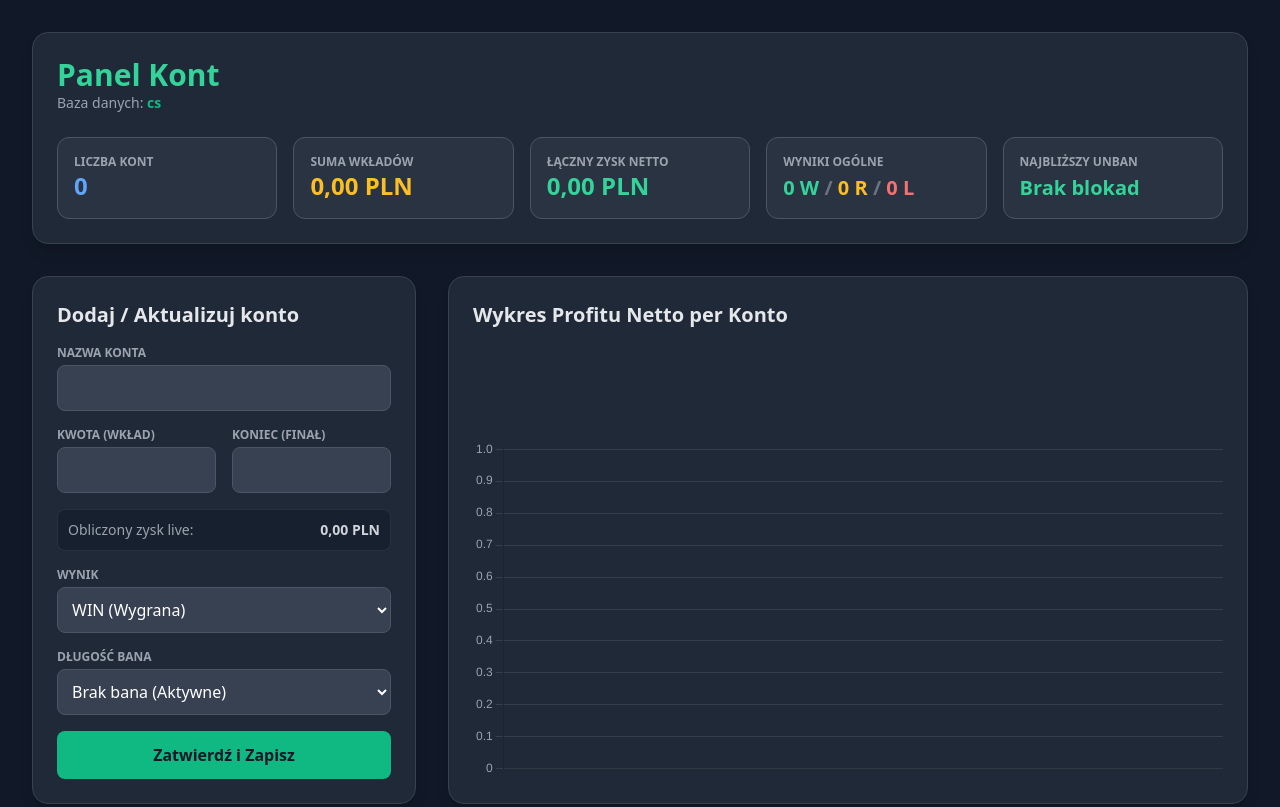
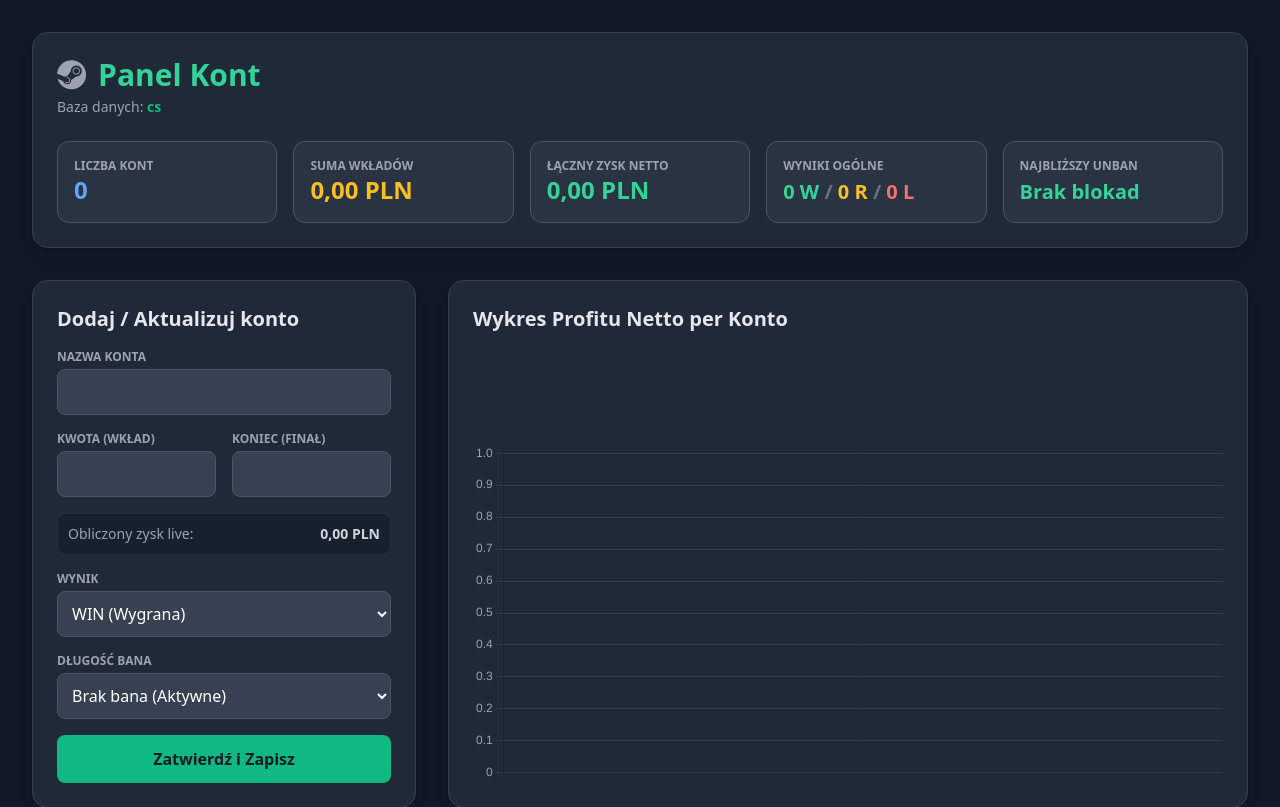
Before and after one commit to qexo4/cs-manager, a PHP site: page / in a window 1280 px wide. Shown: the top 807 px of the page. Run offline with PHP 8.4, Linux system fonts and the light colour scheme; data that the repository does not hold is empty; some libraries are stand-ins or nearby versions.

Commit message:
Update index.php

```diff
--- a/index.php
+++ b/index.php
@@ -49,8 +49,11 @@ $chartData = array_reverse($chartData);
     <meta charset="UTF-8">
     <meta name="viewport" content="width=device-width, initial-scale=1.0">
     <title>Manager Kont - cs</title>
+    <link rel="icon" type="image/png" href="https://upload.wikimedia.org/wikipedia/commons/8/83/Steam_icon_logo.svg">
+
     <script src="https://cdn.tailwindcss.com"></script>
     <script src="https://cdn.jsdelivr.net/npm/chart.js"></script>
+    <link rel="stylesheet" href="https://cdnjs.cloudflare.com/ajax/libs/font-awesome/6.5.1/css/all.min.css">
 </head>
 <body class="bg-gray-900 text-gray-100 font-sans antialiased min-h-screen p-4 md:p-8">
 
@@ -58,8 +61,10 @@ $chartData = array_reverse($chartData);
 
         <header class="bg-gray-800 p-6 rounded-2xl shadow-lg border border-gray-700 space-y-4">
             <div>
-                <h1 class="text-3xl font-bold text-emerald-400">Panel Kont</h1>
-                <p class="text-gray-400 text-sm">Baza danych: <span class="text-emerald-500 font-semibold">cs</span></p>
+                <h1 class="text-3xl font-bold text-emerald-400 flex items-center">
+                    <i class="fa-brands fa-steam mr-3 text-gray-400"></i> Panel Kont
+                </h1>
+                <p class="text-gray-400 text-sm mt-1">Baza danych: <span class="text-emerald-500 font-semibold">cs</span></p>
             </div>
 
             <div class="grid grid-cols-2 md:grid-cols-3 lg:grid-cols-5 gap-4 pt-2">
@@ -130,6 +135,7 @@ $chartData = array_reverse($chartData);
                         <label class="block text-xs font-semibold text-gray-400 uppercase mb-1">Długość bana</label>
                         <select name="ban_days" id="ban-days-select" class="w-full bg-gray-700 border border-gray-600 rounded-lg p-2.5 text-white focus:ring-2 focus:ring-emerald-500 focus:outline-none" onchange="toggleCustomDateInput()">
                             <option value="0">Brak bana (Aktywne)</option>
+                            <option value="7">7 dni</option>
                             <option value="8">8 dni</option>
                             <option value="30">30 dni</option>
                             <option value="custom">Własna data (Wybierz z kalendarza)...</option>
```
